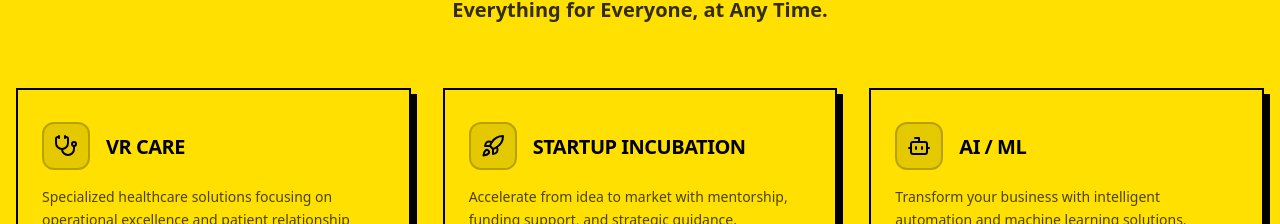
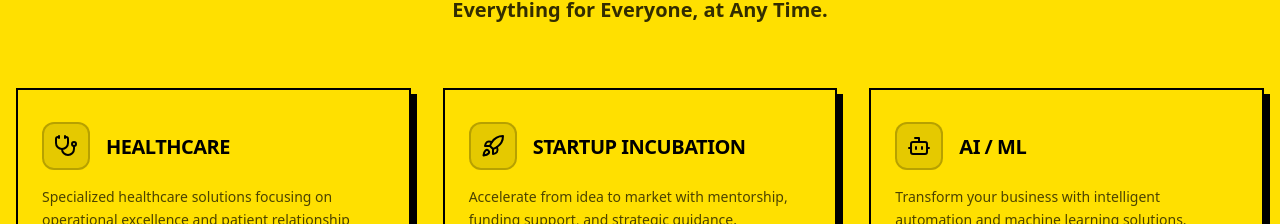
Before and after one commit to krishnanshetty03/B365, a Next.js app: page / in a window 1280 px wide. Shown: the part 2631-2855 px from the top of the page. Built offline with nearby package versions, Linux system fonts and the light colour scheme.

Commit message:
Update DomainsGrid component

```diff
--- a/components/features/DomainsGrid.tsx
+++ b/components/features/DomainsGrid.tsx
@@ -9,7 +9,7 @@ import {
 const domains = [
     {
         icon: Stethoscope,
-        title: "VR Care",
+        title: "Healthcare",
         description: "Specialized healthcare solutions focusing on operational excellence and patient relationship management.",
         services: ["Hospital CRM ", "Hospital Operations", "Management", "Query Resolution"],
     },
```
